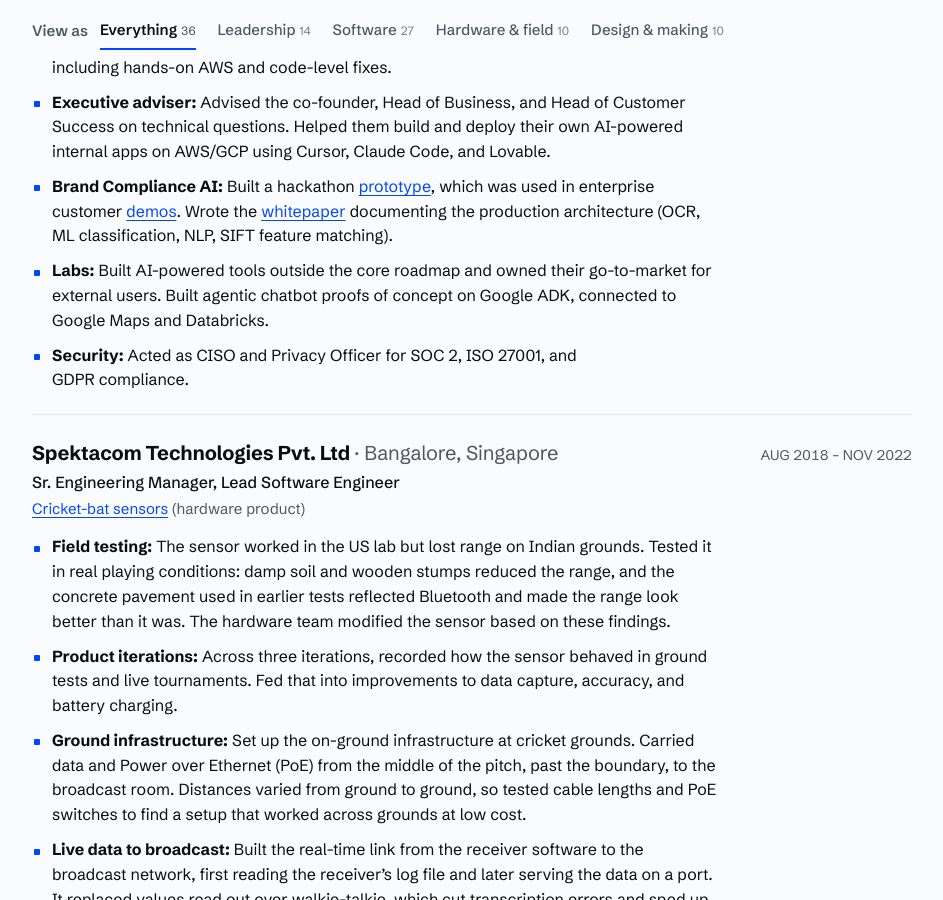
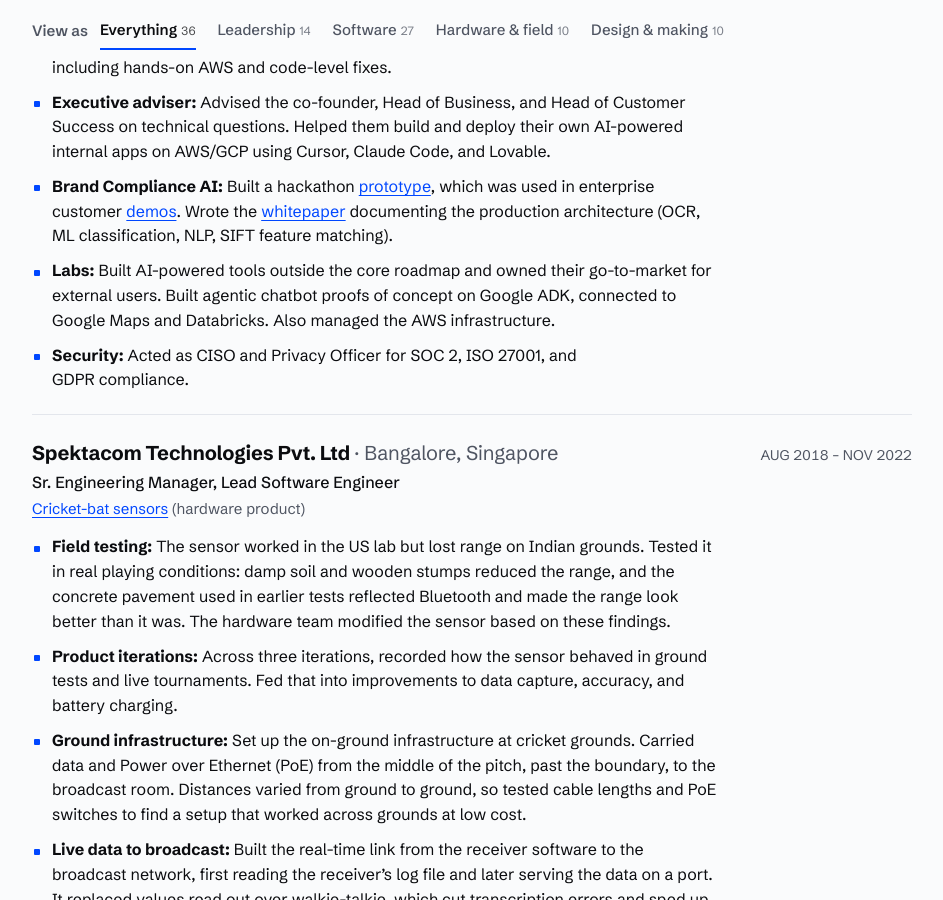
Before and after one commit to and/and.github.io, a Jekyll site: the page resume/index.html, which Jekyll copies as it is, in a window 1280 px wide and 900 px high, scrolled down 790 px. Shown: the whole window, without its empty margins (168-1111 px from the left). Built offline with Jekyll 4.4.1, drawn with Linux system fonts in a browser that asks for light colours.

Commit message:
Resume: AWS infrastructure in Labs bullet
Co-Authored-By: Claude Opus 5.5 <noreply@anthropic.com>
Claude-Session: https://claude.ai/code/session_01MuwebNEXBFxCrvNjpbsvNM

```diff
--- a/resume/index.html
+++ b/resume/index.html
@@ -259,7 +259,7 @@ a:hover { text-decoration-thickness: 2px; }
           <li data-v="lead sw"><b>Enterprise delivery:</b> Primary technical contact for Flipkart, Metro, and Axis Bank integrations. Led the technical response to Amazon’s penetration-testing requirements, including hands-on AWS and code-level fixes.</li>
           <li data-v="lead sw"><b>Executive adviser:</b> Advised the co-founder, Head of Business, and Head of Customer Success on technical questions. Helped them build and deploy their own AI-powered internal apps on AWS/GCP using Cursor, Claude Code, and Lovable.</li>
           <li data-v="lead sw"><b>Brand Compliance AI:</b> Built a hackathon <a href="https://compliance.rocketiumlabs.com/?platform=default" target="_blank" rel="noopener">prototype</a>, which was used in enterprise customer <a href="https://www.linkedin.com/posts/satejs_sharing-something-cool-that-most-folks-do-ugcPost-7398822516238016512-QJTD/" target="_blank" rel="noopener">demos</a>. Wrote the <a href="https://rocketium.ai/academy/all/how-rocketium-achieves-90-brand-compliance-accuracy" target="_blank" rel="noopener">whitepaper</a> documenting the production architecture (OCR, ML classification, NLP, SIFT feature matching).</li>
-          <li data-v="lead sw"><b>Labs:</b> Built AI-powered tools outside the core roadmap and owned their go-to-market for external users. Built agentic chatbot proofs of concept on Google ADK, connected to Google Maps and Databricks.</li>
+          <li data-v="lead sw"><b>Labs:</b> Built AI-powered tools outside the core roadmap and owned their go-to-market for external users. Built agentic chatbot proofs of concept on Google ADK, connected to Google Maps and Databricks. Also managed the AWS infrastructure.</li>
           <li data-v="lead"><b>Security:</b> Acted as CISO and Privacy Officer for SOC 2, ISO 27001, and GDPR compliance.</li>
         </ul>
       </article>
```
